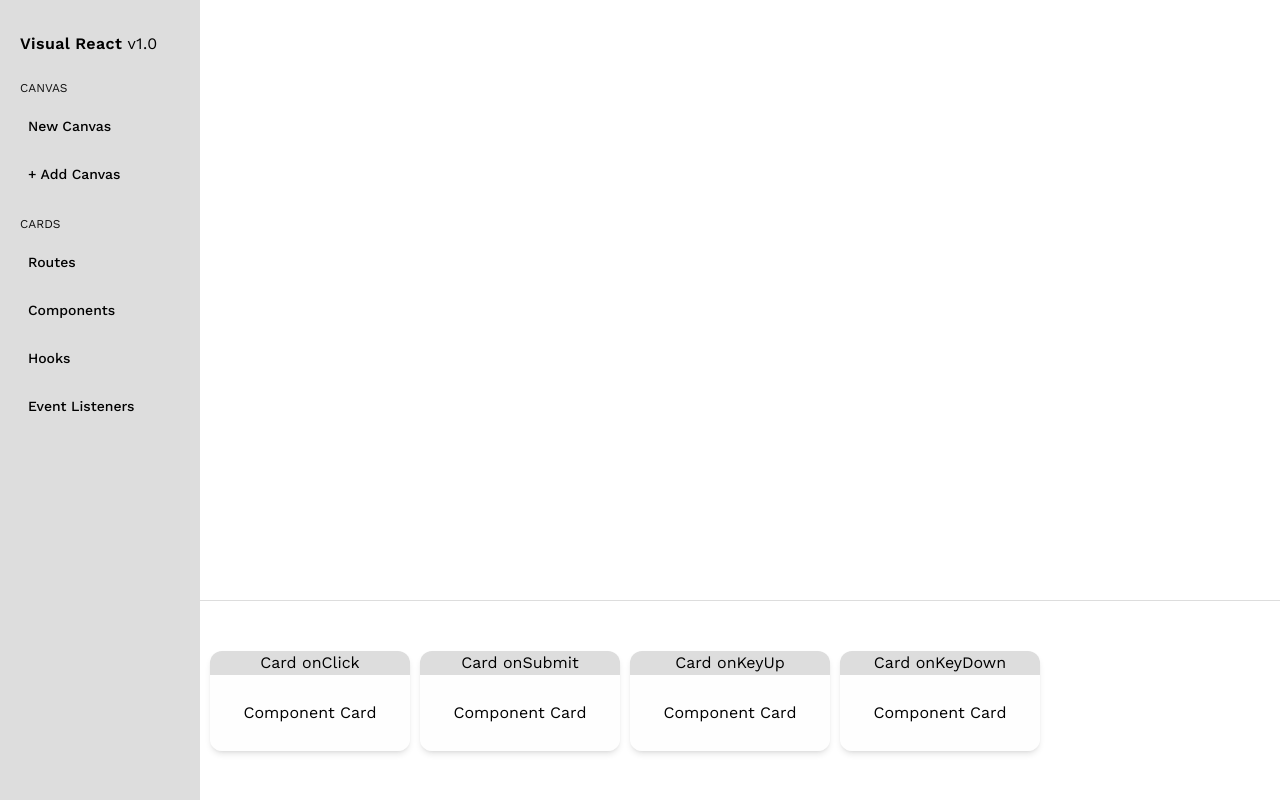
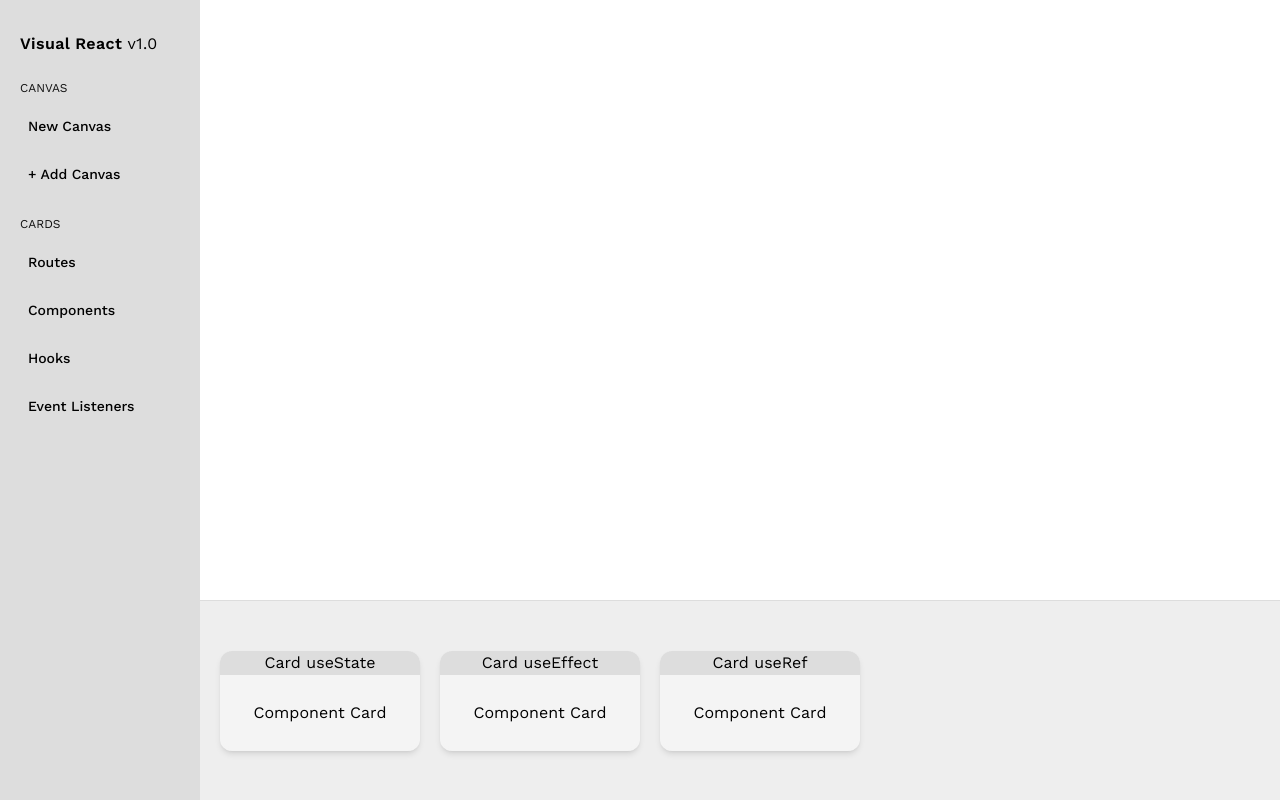
Before and after one commit to lakshyamahawar14/visual-react, a SvelteKit app: page / in a window 1280 px wide. Built offline with nearby package versions, Linux system fonts and the light colour scheme.

Commit message:
updating display of cards

```diff
--- a/src/app.css
+++ b/src/app.css
@@ -44,3 +44,12 @@
 ::-webkit-scrollbar-thumb.vertical:hover {
 	background-color: #555;
 }
+
+.grid-container {
+	/* display: grid;
+	grid-template-columns: repeat(auto-fit, minmax(220px, 1fr));
+	gap: 20px; */
+	display: flex;
+	flex-wrap: wrap;
+	justify-content: flex-start;
+}
--- a/src/routes/+page.svelte
+++ b/src/routes/+page.svelte
@@ -9,7 +9,7 @@
 		{ name: 'onKeyDown' }
 	];
 	let hooksCards = [{ name: 'useState' }, { name: 'useEffect' }, { name: 'useRef' }];
-	let cards = listenersCards;
+	let cards = hooksCards;
 
 	onMount(() => {
 		const cardsElements = document.getElementsByClassName('card');
@@ -107,10 +107,10 @@
 	});
 </script>
 
-<div class="main min-h-[100vh] min-w-[100vw] h-[auto] w-[auto] flex">
+<div class="main min-h-[100vh] min-w-[100vw] flex">
 	<div class="sidebar z-[100]">
 		<aside
-			class="flex flex-col w-[15%] min-w-[200px] h-screen px-5 py-8 overflow-y-auto bg-[#dddddd] border-[#dddddd] border-r-[1px]"
+			class="flex flex-col w-[15%] min-w-[200px] h-screen px-5 py-8 bg-[#dddddd] border-[#dddddd] border-r-[1px]"
 		>
 			<a href="/">
 				<h1 class="cursor-default font-[600] tracking-wide">
@@ -177,15 +177,14 @@
 		</aside>
 	</div>
 	<div class="flex flex-col w-[100%]">
-		<div class="canvas w-[100%] h-[100%]" />
+		<div class="canvas w-[100%] h-[75%]" />
 
 		<div
-			class="absolute z-[40] bottom-0 h-[25%] w-[100%] bg-[#ffffff] flex items-center justify-center border-t-[1px] border-[#dddddd]"
+			class="absolute overflow-y-scroll grid-container z-[40] bottom-0 h-[25%] w-[100%] bg-[#eeeeee] items-center border-t-[1px] border-[#dddddd] p-[10px]"
 		>
 			{#each cards as card, index}
 				<div
-					class={`card flex-col rounded-xl cursor-move absolute z-[9] h-[100px] w-[200px] bg-[#fcfcfc] bg-opacity-[0.4] shadow-md flex justify-start items-center backdrop-blur-[4px]`}
-					style="left: {210 * index + 10}px;"
+					class={`card m-[10px] flex-col rounded-xl cursor-move relative z-[9] h-[100px] w-[200px] min-w-[200px] min-h-[100px] bg-[#fcfcfc] bg-opacity-[0.4] shadow-md flex justify-center items-start backdrop-blur-[4px]`}
 				>
 					<p class="title bg-[#dddddd] w-[100%] text-center rounded-xl rounded-b-none">
 						Card {card.name}
```
